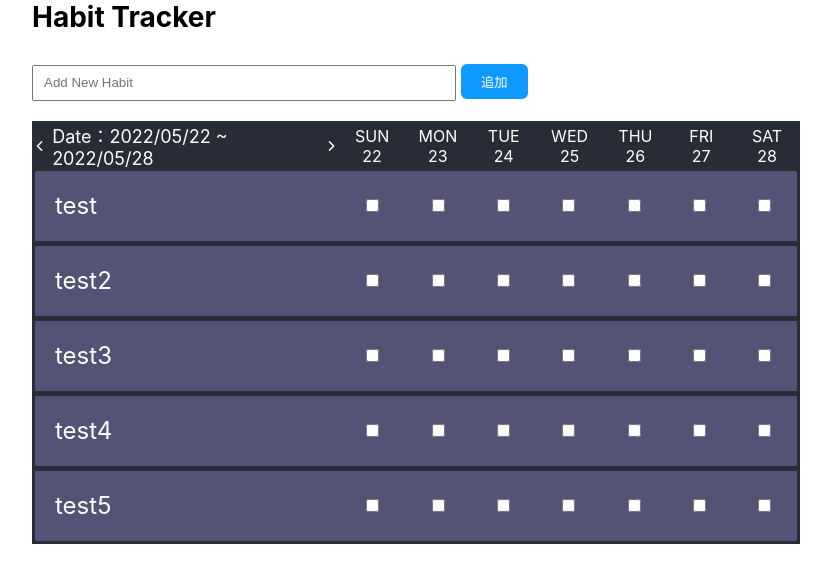
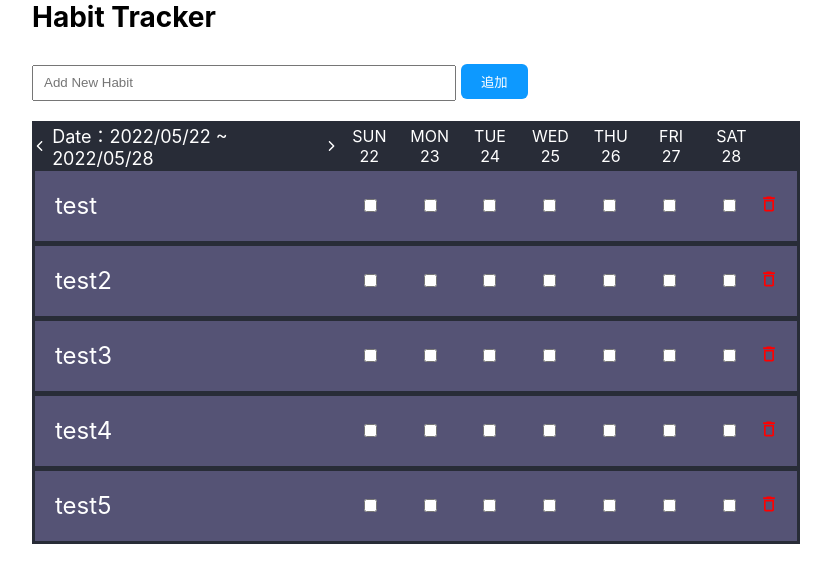
Before and after one commit to Yuji5117/habit_tracker_react, a React (Create React App) app: page / in a window 1280 px wide. Shown: the top 582 px of the page, without its empty margins (224-1055 px from the left). Built offline with nearby package versions, Linux system fonts and the light colour scheme.

Commit message:
削除機能を実装

```diff
--- a/src/App.tsx
+++ b/src/App.tsx
@@ -25,6 +25,9 @@ const reducer = (state: Habit[], action: Action): any => {
       ...state,
       { id: state.length + 1, title: action.habitTitle, status: 0 },
     ];
+  }
+  if (action.type === "DELETE_HABIT") {
+    return state.filter((habit) => habit.id !== action.habitId);
   }
 };
 
@@ -70,7 +73,7 @@ function App() {
             movePreviousWeek={movePreviousWeek}
             moveNextWeek={moveNextWeek}
           />
-          <HabitItemList habits={habits} />
+          <HabitItemList habits={habits} dispatch={dispatch} />
         </Section>
       </Main>
     </Wrapper>
--- a/src/components/HabitHeader.tsx
+++ b/src/components/HabitHeader.tsx
@@ -41,6 +41,7 @@ const HabitHeader = ({
           ))}
         </StatusWeekDay>
       </StatusBlock>
+      <DeleteBlock></DeleteBlock>
     </Wrapepr>
   );
 };
@@ -69,7 +70,7 @@ const Title = styled.div`
 `;
 
 const StatusBlock = styled.div`
-  width: 60%;
+  width: 55%;
 `;
 
 const StatusWeekDay = styled.ul`
@@ -82,3 +83,7 @@ const StatusDay = styled.li`
   color: white;
   text-align: center;
 `;
+
+const DeleteBlock = styled.div`
+  width: 5%;
+`;
--- a/src/components/HabitItem.tsx
+++ b/src/components/HabitItem.tsx
@@ -1,12 +1,15 @@
 import React from "react";
 import styled from "styled-components";
-import { Habit } from "../typings";
+import { Action, Habit } from "../typings";
+
+import { MdDeleteOutline } from "react-icons/md";
 
 interface PropsType {
   habit: Habit;
+  dispatch: (action: Action) => void;
 }
 
-const HabitItem = ({ habit }: PropsType) => {
+const HabitItem = ({ habit, dispatch }: PropsType) => {
   return (
     <Wrapper>
       <TitleBlock>
@@ -37,6 +40,11 @@ const HabitItem = ({ habit }: PropsType) => {
           </StatusDay>
         </StatusWeekDay>
       </StatusBlock>
+      <DeleteBlock
+        onClick={() => dispatch({ type: "DELETE_HABIT", habitId: habit.id })}
+      >
+        <MdDeleteOutline size={20} color={"red"} />
+      </DeleteBlock>
     </Wrapper>
   );
 };
@@ -61,7 +69,7 @@ const Title = styled.div`
 `;
 
 const StatusBlock = styled.div`
-  width: 60%;
+  width: 55%;
   text-align: center;
 `;
 
@@ -73,3 +81,7 @@ const StatusWeekDay = styled.ul`
 const StatusDay = styled.li`
   width: 70px;
 `;
+
+const DeleteBlock = styled.div`
+  width: 5%;
+`;
--- a/src/components/HabitItemList.tsx
+++ b/src/components/HabitItemList.tsx
@@ -2,19 +2,20 @@ import React from "react";
 import styled from "styled-components";
 import HabitItem from "./HabitItem";
 
-import { Habit } from "../typings";
+import { Action, Habit } from "../typings";
 
 interface PropsType {
   habits: Habit[];
+  dispatch: (action: Action) => void;
 }
 
-const HabitItemList = ({ habits }: PropsType) => {
+const HabitItemList = ({ habits, dispatch }: PropsType) => {
   return (
     <Wrapper>
       <ItemList>
         {habits.map((habit) => (
           <Item key={habit.id}>
-            <HabitItem habit={habit} />
+            <HabitItem habit={habit} dispatch={dispatch} />
           </Item>
         ))}
       </ItemList>
```
Also changed, not shown: src/typings.d.ts (+10 -5 lines).
